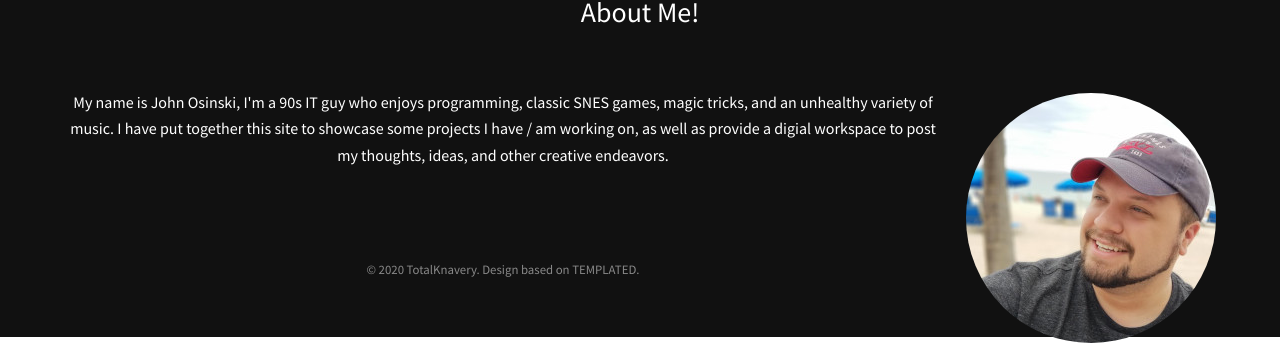
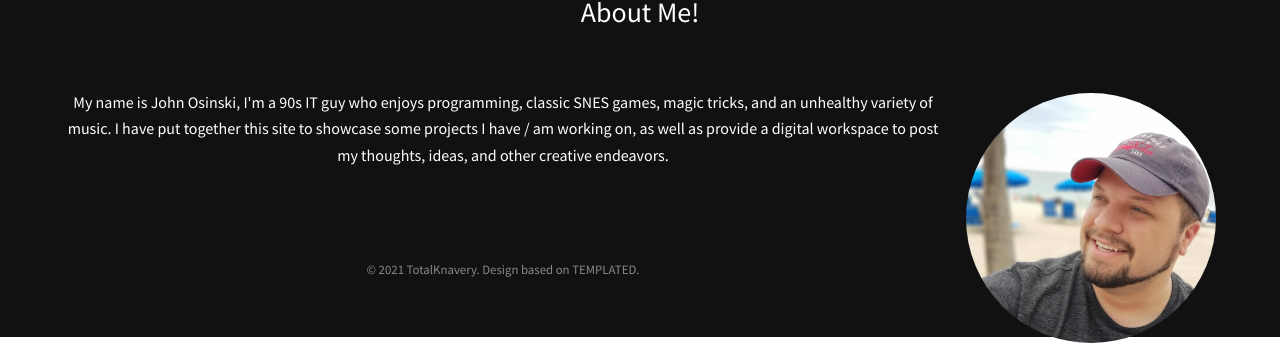
Before and after one commit to knaveightt/totalknavery, a Jekyll site: the page built from index.html, in a window 1280 px wide. Shown: the part 1396-1752 px from the top of the page. Built offline with Jekyll 4.4.1, drawn with Linux system fonts in a browser that asks for light colours.

Commit message:
Updated some spelling errors

```diff
--- a/_includes/footer.html
+++ b/_includes/footer.html
@@ -37,7 +37,7 @@
 
 
 					<div class="copyright">
-                      &copy; 2020 TotalKnavery. Design based on <a href="https://templated.co">TEMPLATED</a>. Icons made by <a href="https://www.flaticon.com/authors/freepik" title="Freepik">Freepik</a> from <a href="https://www.flaticon.com/" title="Flaticon"> www.flaticon.com</a>
+                      &copy; 2021 TotalKnavery. Design based on <a href="https://templated.co">TEMPLATED</a>. Icons made by <a href="https://www.flaticon.com/authors/freepik" title="Freepik">Freepik</a> from <a href="https://www.flaticon.com/" title="Flaticon"> www.flaticon.com</a>
 					</div>
 
 				</div>
--- a/_layouts/home.html
+++ b/_layouts/home.html
@@ -103,13 +103,13 @@
 					<h3>About Me!</h3>
                     <div class="image round right"><img src="assets/images/profile.jpg" alt="Smile"></div>
                     <div class="bio">
-                      <p>My name is John Osinski, I'm a 90s IT guy who enjoys programming, classic SNES games, magic tricks, and an unhealthy variety of music. I have put together this site to showcase some projects I have / am working on, as well as provide a digial workspace to post my thoughts, ideas, and other creative endeavors.</p>
+                      <p>My name is John Osinski, I'm a 90s IT guy who enjoys programming, classic SNES games, magic tricks, and an unhealthy variety of music. I have put together this site to showcase some projects I have / am working on, as well as provide a digital workspace to post my thoughts, ideas, and other creative endeavors.</p>
                       <p>&nbsp;</p>
                     </div>
 
 
 					<div class="copyright">
-						&copy; 2020 TotalKnavery. Design based on <a href="https://templated.co">TEMPLATED</a>.
+						&copy; 2021 TotalKnavery. Design based on <a href="https://templated.co">TEMPLATED</a>.
 					</div>
 
 				</div>
```
